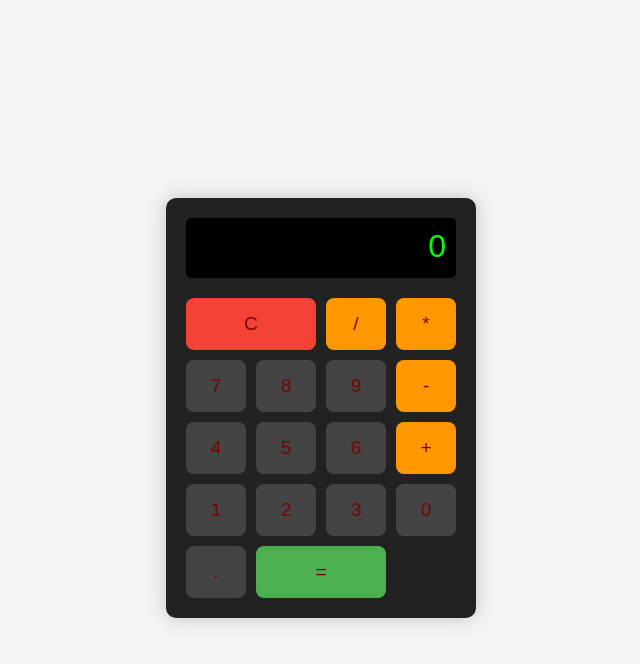
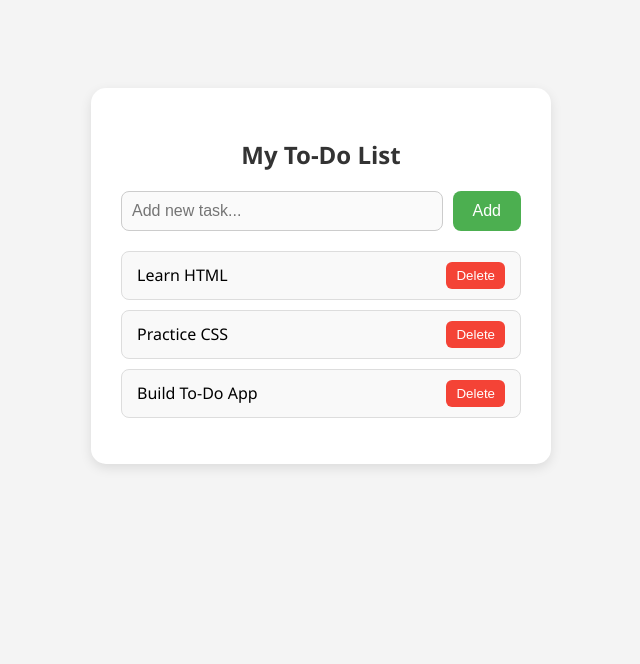
Before and after one commit to nehayadav05/Practice-Git, a plain HTML site: page index.html in a window 1280 px wide. Shown: the whole page, without its empty margins (319-959 px from the left). Drawn offline with Linux system fonts and the light colour scheme.

Commit message:
TO-DO List

```diff
--- a/index.html
+++ b/index.html
@@ -2,136 +2,107 @@
 <html lang="en">
 <head>
   <meta charset="UTF-8">
-  <title>Functional Calculator</title>
+  <title>To-Do List</title>
   <style>
     body {
       background-color: #f4f4f4;
-      font-family: Arial, sans-serif;
+      font-family: 'Segoe UI', Tahoma, Geneva, Verdana, sans-serif;
       display: flex;
       justify-content: center;
-      align-items: center;
-      height: 100vh;
+      align-items: flex-start;
+      padding-top: 80px;
     }
 
-    .calculator {
-      background-color: #222;
-      padding: 20px;
-      border-radius: 10px;
-      box-shadow: 0px 0px 20px rgba(0,0,0,0.2);
+    .todo-container {
+      background-color: #fff;
+      padding: 30px;
+      border-radius: 15px;
+      box-shadow: 0px 4px 12px rgba(0, 0, 0, 0.1);
+      width: 400px;
     }
 
-    .display {
-      background-color: #000;
-      color: #0f0;
-      font-size: 2em;
-      padding: 10px;
-      text-align: right;
-      border-radius: 5px;
+    .todo-container h2 {
+      text-align: center;
       margin-bottom: 20px;
-      min-height: 40px;
+      color: #333;
     }
 
-    .buttons {
-      display: grid;
-      grid-template-columns: repeat(4, 60px);
+    .input-group {
+      display: flex;
       gap: 10px;
+      margin-bottom: 20px;
     }
 
-    .buttons button {
-      padding: 15px;
-      font-size: 1.2em;
+    .input-group input {
+      flex: 1;
+      padding: 10px;
+      border: 1px solid #ccc;
+      border-radius: 8px;
+      font-size: 1em;
+    }
+
+    .input-group button {
+      padding: 10px 20px;
+      background-color: #4CAF50;
+      color: white;
       border: none;
       border-radius: 8px;
-      background-color: #444;
-      color: rgb(118, 5, 5);
       cursor: pointer;
-      transition: background 0.2s;
+      font-size: 1em;
     }
 
-    .buttons button:hover {
-      background-color: #666;
-    }
-
-    .buttons .operator {
-      background-color: #ff9800;
-    }
-
-    .buttons .operator:hover {
-      background-color: #e68900;
-    }
-
-    .buttons .equals {
-      background-color: #4CAF50;
-      grid-column: span 2;
-    }
-
-    .buttons .equals:hover {
+    .input-group button:hover {
       background-color: #45a049;
     }
 
-    .buttons .clear {
-      background-color: #f44336;
-      grid-column: span 2;
+    ul.todo-list {
+      list-style: none;
+      padding: 0;
     }
 
-    .buttons .clear:hover {
-      background-color: #da190b;
+    ul.todo-list li {
+      padding: 10px 15px;
+      background-color: #f9f9f9;
+      margin-bottom: 10px;
+      border-radius: 8px;
+      display: flex;
+      justify-content: space-between;
+      align-items: center;
+      border: 1px solid #ddd;
+    }
+
+    ul.todo-list li span {
+      flex: 1;
+    }
+
+    ul.todo-list li button {
+      background-color: #f44336;
+      border: none;
+      color: white;
+      padding: 6px 10px;
+      border-radius: 6px;
+      cursor: pointer;
+    }
+
+    ul.todo-list li button:hover {
+      background-color: #d32f2f;
     }
   </style>
 </head>
 <body>
 
-  <div class="calculator">
-    <div class="display" id="display">0</div>
-    <div class="buttons">
-      <button class="clear" onclick="clearDisplay()">C</button>
-      <button class="operator" onclick="append('/')">/</button>
-      <button class="operator" onclick="append('*')">*</button>
-      <button onclick="append('7')">7</button>
-      <button onclick="append('8')">8</button>
-      <button onclick="append('9')">9</button>
-      <button class="operator" onclick="append('-')">-</button>
-      <button onclick="append('4')">4</button>
-      <button onclick="append('5')">5</button>
-      <button onclick="append('6')">6</button>
-      <button class="operator" onclick="append('+')">+</button>
-      <button onclick="append('1')">1</button>
-      <button onclick="append('2')">2</button>
-      <button onclick="append('3')">3</button>
-      <button onclick="append('0')">0</button>
-      <button onclick="append('.')">.</button>
-      <button class="equals" onclick="calculate()">=</button>
+  <div class="todo-container">
+    <h2>My To-Do List</h2>
+    <div class="input-group">
+      <input type="text" placeholder="Add new task..." disabled>
+      <button disabled>Add</button>
     </div>
+    <ul class="todo-list">
+      <li><span>Learn HTML</span> <button>Delete</button></li>
+      <li><span>Practice CSS</span> <button>Delete</button></li>
+      <li><span>Build To-Do App</span> <button>Delete</button></li>
+    </ul>
   </div>
-
-  <script>
-    let display = document.getElementById('display');
-    let expression = '';
-
-    function append(value) {
-      if (display.innerText === '0' || display.innerText === 'Error') {
-        expression = value;
-      } else {
-        expression += value;
-      }
-      display.innerText = expression;
-    }
-
-    function clearDisplay() {
-      expression = '';
-      display.innerText = '0';
-    }
-
-    function calculate() {
-      try {
-        expression = eval(expression).toString();
-        display.innerText = expression;
-      } catch (error) {
-        display.innerText = 'Error';
-        expression = '';
-      }
-    }
-  </script>
 
 </body>
 </html>
```
